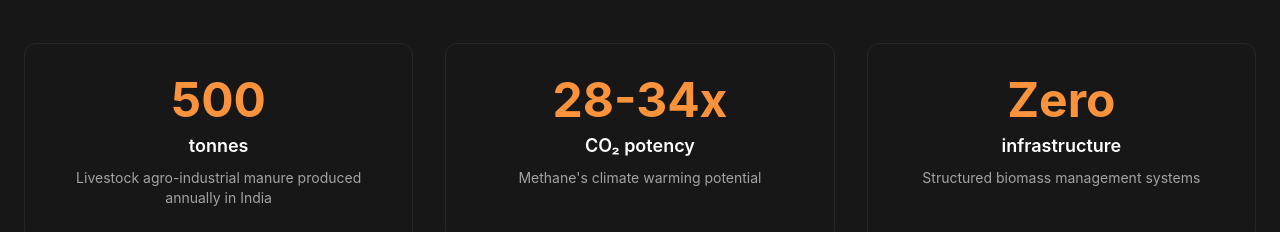
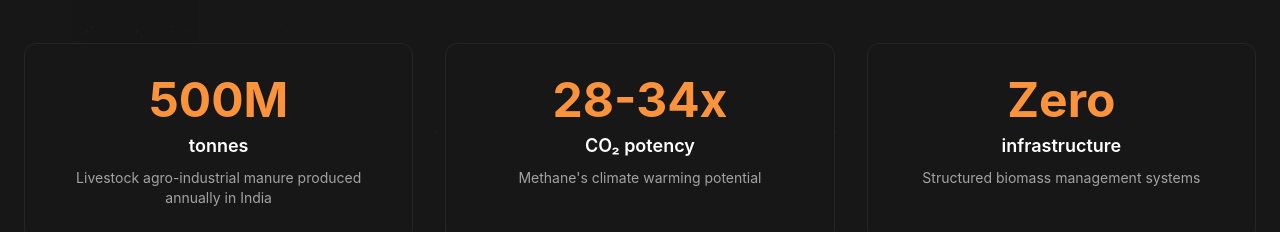
Before and after one commit to yashshukla27/gologaiaa, a React (Create React App) app: page / in a window 1280 px wide. Shown: the part 1208-1440 px from the top of the page. Built offline with nearby package versions, Linux system fonts and the light colour scheme.

Commit message:
Update Problem.jsx

```diff
--- a/src/components/Problem.jsx
+++ b/src/components/Problem.jsx
@@ -1,12 +1,12 @@
 import React from 'react';
-import { AlertTriangle, TrendingUp } from 'lucide-react';
+import Counter from '../components/Counter'; // 👈 ADD THIS
 import { mockData } from '../mock';
 
 const Problem = () => {
   const { problem } = mockData;
 
   return (
-    <section id="advantage" className="py-24 bg-neutral-900">
+    <section id="advantage" className="py-24 bg-neutral-900 relative">
       {/* Animated Background Dots */}
       <div className="absolute inset-0 overflow-hidden pointer-events-none">
         <div className="flowing-dots"></div>
@@ -16,11 +16,16 @@ const Problem = () => {
         {/* Header */}
         <div className="text-center mb-16">
           <div className="inline-flex items-center space-x-2 bg-orange-950/30 border border-orange-700/30 rounded-full px-4 py-2 mb-6">
-
-            <span className="text-orange-400 text-sm font-medium">Critical Challenge</span>
+            <span className="text-orange-400 text-sm font-medium">
+              Critical Challenge
+            </span>
           </div>
-          <h2 className="text-4xl md:text-5xl font-bold text-white mb-4">{problem.title}</h2>
-          <p className="text-xl text-neutral-300 max-w-3xl mx-auto">{problem.description}</p>
+          <h2 className="text-4xl md:text-5xl font-bold text-white mb-4">
+            {problem.title}
+          </h2>
+          <p className="text-xl text-neutral-300 max-w-3xl mx-auto">
+            {problem.description}
+          </p>
         </div>
 
         {/* Stats Grid */}
@@ -30,9 +35,24 @@ const Problem = () => {
               key={index}
               className="bg-neutral-900 border border-neutral-800 rounded-xl p-8 text-center hover:border-orange-700/50 transition-colors"
             >
-              <div className="text-5xl font-bold text-orange-400 mb-2">{stat.number}</div>
-              <div className="text-lg text-white font-semibold mb-2">{stat.unit}</div>
-              <div className="text-sm text-neutral-400">{stat.label}</div>
+              <div className="text-5xl font-bold text-orange-400 mb-2">
+                {typeof stat.number === "number" ? (
+                  <>
+                    <Counter start={320} end={stat.number} duration={900} />
+                    M
+                  </>
+                ) : (
+                  stat.number
+                )}
+              </div>
+
+              <div className="text-lg text-white font-semibold mb-2">
+                {stat.unit}
+              </div>
+
+              <div className="text-sm text-neutral-400">
+                {stat.label}
+              </div>
             </div>
           ))}
         </div>
@@ -53,7 +73,9 @@ const Problem = () => {
 
           {/* Challenges */}
           <div className="order-1 lg:order-2">
-            <h3 className="text-2xl font-bold text-white mb-6">Key Challenges</h3>
+            <h3 className="text-2xl font-bold text-white mb-6">
+              Key Challenges
+            </h3>
             <div className="space-y-4">
               {problem.challenges.map((challenge, index) => (
                 <div
@@ -61,9 +83,13 @@ const Problem = () => {
                   className="flex items-start space-x-4 p-4 bg-neutral-900/50 border border-neutral-800 rounded-lg hover:border-orange-700/50 transition-colors"
                 >
                   <div className="flex-shrink-0 w-8 h-8 bg-orange-950/50 border border-orange-700/30 rounded-lg flex items-center justify-center">
-                    <span className="text-orange-400 font-bold text-sm">{index + 1}</span>
+                    <span className="text-orange-400 font-bold text-sm">
+                      {index + 1}
+                    </span>
                   </div>
-                  <p className="text-neutral-300 leading-relaxed">{challenge}</p>
+                  <p className="text-neutral-300 leading-relaxed">
+                    {challenge}
+                  </p>
                 </div>
               ))}
             </div>
```
